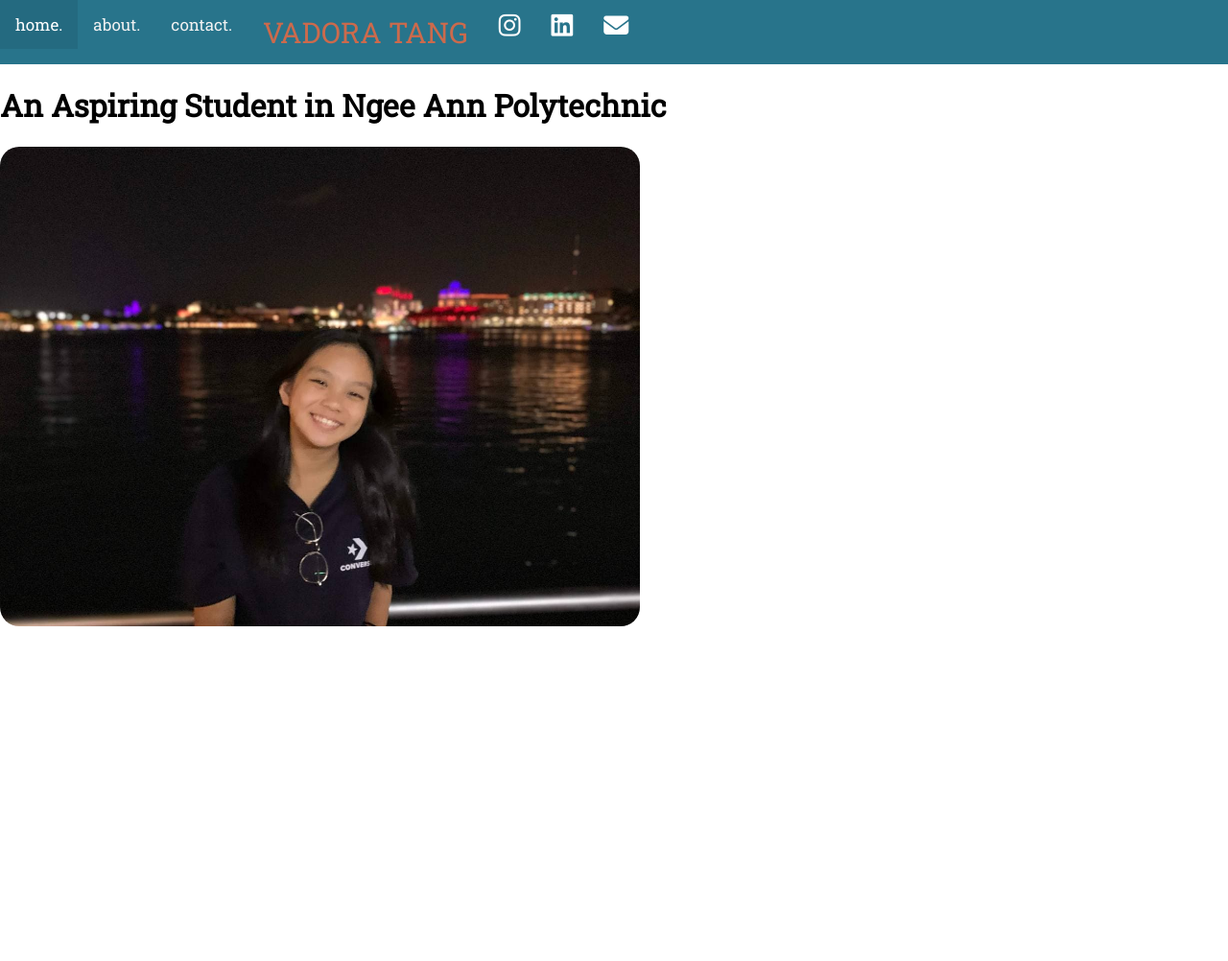
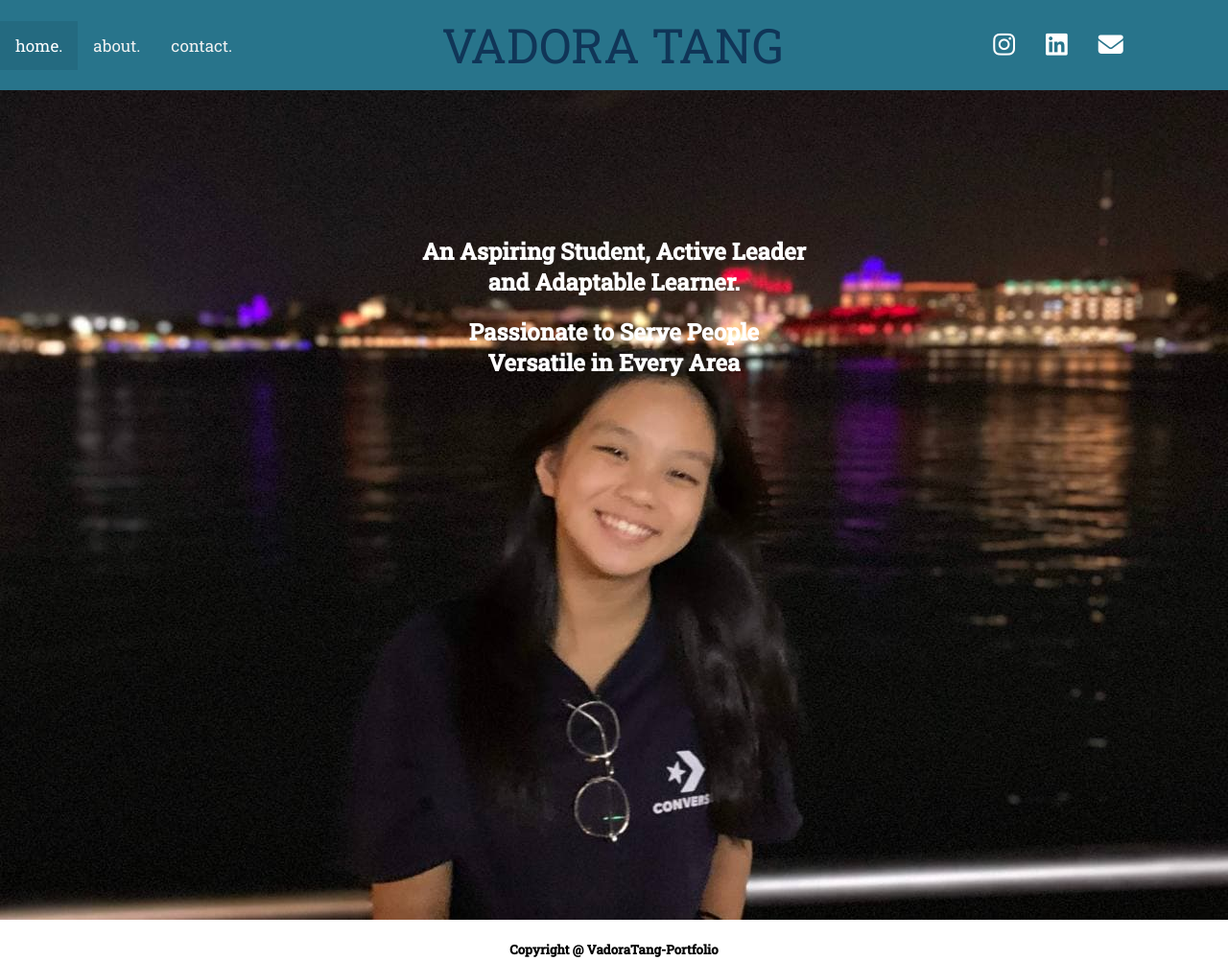
Before and after one commit to vadora2/assignment1, a plain HTML site: page homepage.html in a window 1280 px wide. Shown: the whole page at 96% size. Before the commit the page ends 800 px from the top, so only its background shows below. Drawn offline with Linux system fonts and the light colour scheme; files whose address does not match are found by name; a web font is replaced by a local one.

Commit message:
HOME PAGE DONE BABY

```diff
--- a/homepage.html
+++ b/homepage.html
@@ -5,7 +5,7 @@
 <body>
     <header>
     <meta name="viewport" content="width=device-width, initial-scale=1">
-  <link rel="stylesheet" href="https://fonts.googleapis.com/css2?family=Noto+Sans&family=Roboto+Slab&family=Zen+Antique+Soft&display=swap">
+    <link href="https://fonts.googleapis.com/css2?family=Bebas+Neue&family=Roboto+Slab:wght@400;500&display=swap" rel="stylesheet">
     <style>
 
     .topnav {
@@ -63,16 +63,32 @@
             <a href="contactpage.html">contact.</a>
 
             <a href="" id="sign">VADORA TANG</a>
+            <div class ="icons">
                 <a href="https://www.instagram.com/okvadora/"><i class="fab fa-instagram" style="font-size: 26px; color: #ffffff;"></i></a>
                 <a href="https://www.linkedin.com/in/vadora-tang-567722211/"><i class="fab fa-linkedin" style="font-size: 26px; color: #ffffff;"></i></a>
                 <a href="mailto:vadoratangw@gmail.com"> <i class="fas fa-envelope" style="font-size: 26px; color: #ffffff;"></i></a>
             </div>
+        </div>
     </header>
 
     <!-- ###body -->
+    <div class="herophototext">
+        <img class='herophoto' src="IMG\medark.jpg">
+        <section class='herotext'>
+            <h1>
+                An Aspiring Student, Active Leader <br> and Adaptable Learner. <br>
+            </h1>
 
-  <h1>An Aspiring Student in Ngee Ann Polytechnic</h1>
-    <section class='photo'>
-        <img src="C:\Users\iliek\OneDrive\Documents\ID\ASG 1\assignment1\IMG\photo_2021-07-08_21-08-47.jpg" style="height: 500px; border-radius: 20px;">
+            <h2>
+                Passionate to Serve People <br>
+                Versatile in Every Area
+            </h2>
+
+
         </section>
+    </div>
 </body>
+
+<footer>
+    <h5 style="text-align: center;">Copyright @ VadoraTang-Portfolio</h5>
+</footer>
--- a/style.css
+++ b/style.css
@@ -7,7 +7,37 @@ body {
 #sign {
   pointer-events: none;
   cursor: default;
-  font-size: 30px;
-  color: #cc6a4c;
+  font-size: 50px;
+  color: #103557;
+  flex-grow: 0.8;
+}
 
+.herophoto {
+  background-position: center;
+  background-repeat: no-repeat;
+  background-size: cover;
+  position: static;
+  top:1%;
+  width: 100%;
 }
+
+.herotext {
+  text-align: center;
+  position: absolute;
+  top: 40%;
+  left: 50%;
+  transform: translate(-50%, -50%);
+  color: white;
+  z-index: 0;
+}
+
+.topnav {
+  display: flex;
+  align-content: space-between;
+  align-items: center;
+  position: fixed;
+  top: 0;
+  width: 100%;
+  transition: top 0.5s;
+  z-index: 1;
+}
```
Also changed, not shown: IMG/medark.jpg (renamed from IMG/photo_2021-07-08_21-08-47.jpg), IMG/meturn.jpg (renamed from IMG/photo_2021-11-29_16-51-22.jpg). Lines whose indentation alone changed are shown as unchanged.
